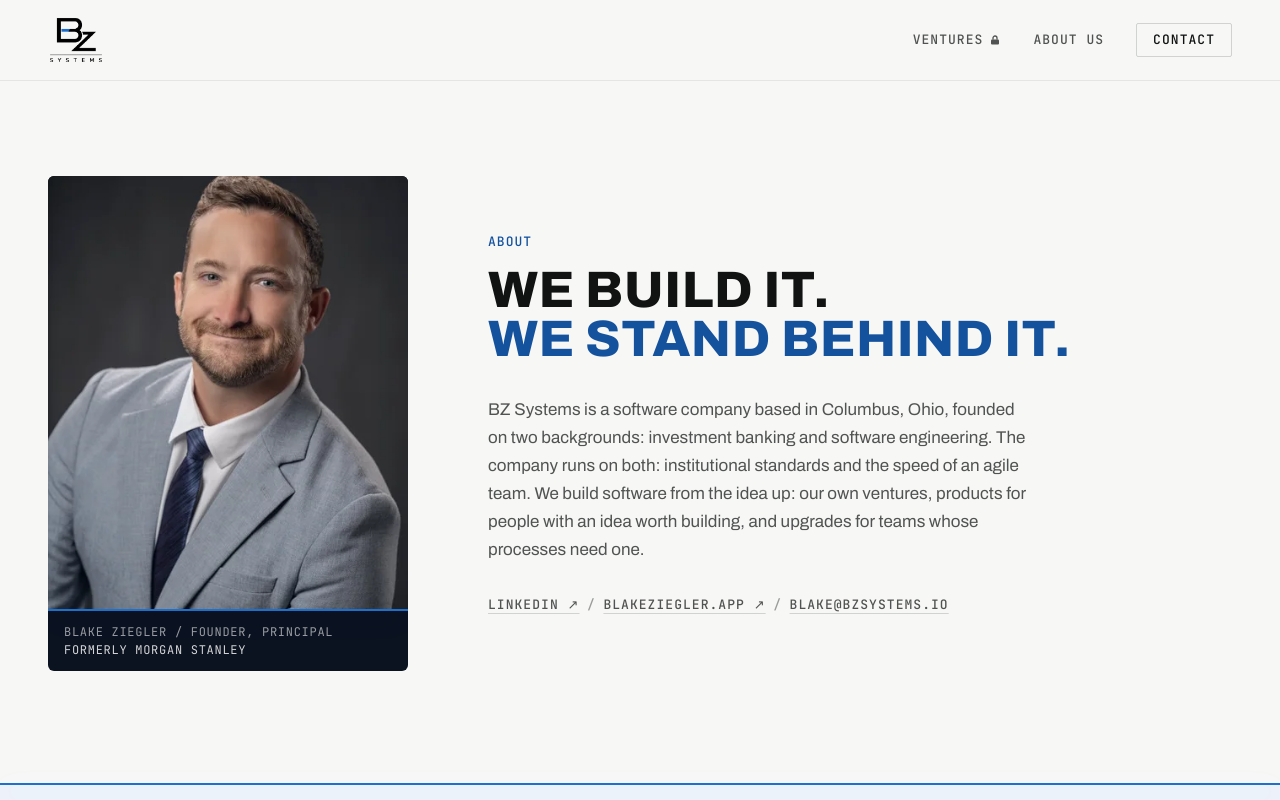
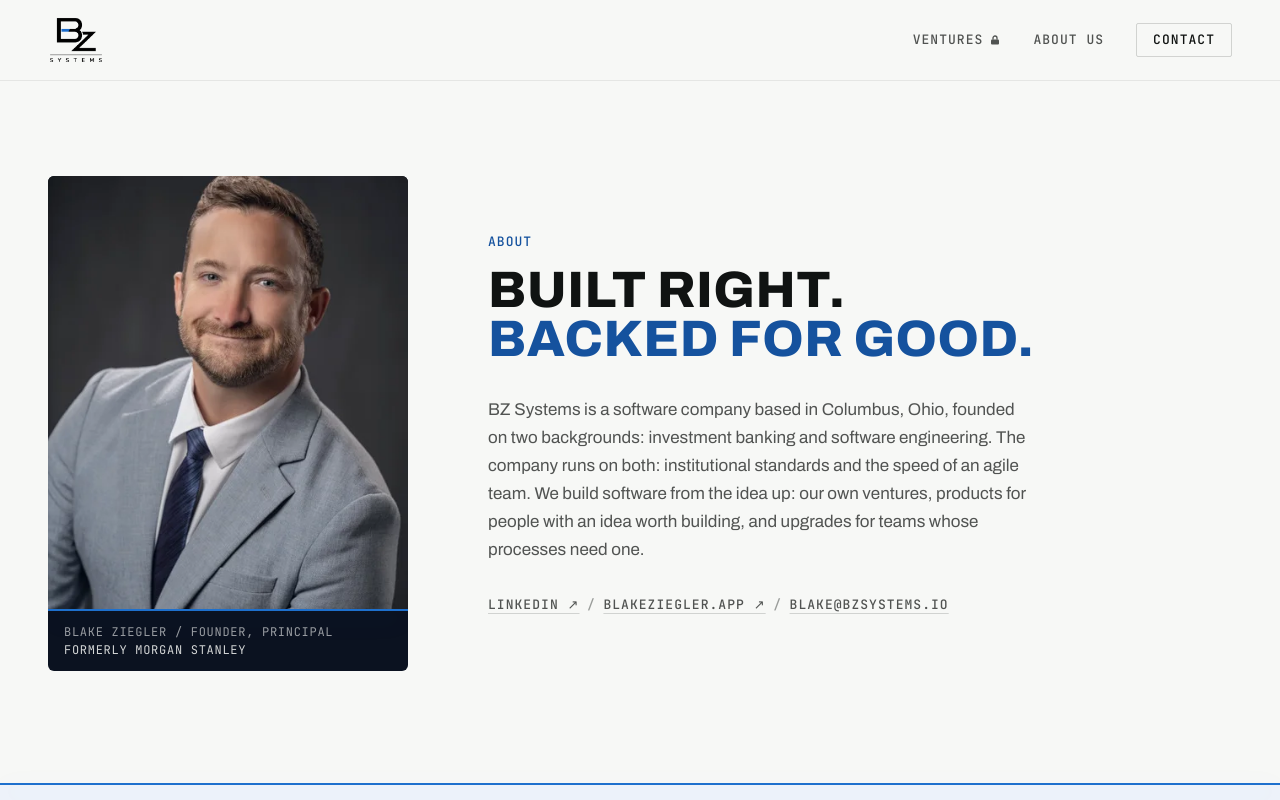
Before and after one commit to ZieglerBlake/bzsystems, a Next.js app: page /about in a window 1280 px wide. Shown: the top 800 px of the page. Built offline with nearby package versions, Linux system fonts and the light colour scheme.

Commit message:
About h1: BUILT RIGHT. / BACKED FOR GOOD.; HANDOFF: about + U.S. contractors

```diff
--- a/app/about/page.tsx
+++ b/app/about/page.tsx
@@ -85,9 +85,9 @@
                 className="rise-in rise-in-delay-1 type-extended mt-4 text-display uppercase"
                 style={{ fontSize: "clamp(1.3rem, 4vw, 3.25rem)" }}
               >
-                We build it.
+                Built right.
                 <br />
-                <span className="text-signal-bright">We stand behind it.</span>
+                <span className="text-signal-bright">Backed for good.</span>
               </h1>
               <p className="rise-in rise-in-delay-2 mt-8 max-w-[56ch] text-body text-ink-dim">
                 BZ Systems is a software company based in Columbus, Ohio,
```
Also changed, not shown: 1 other file (tests, documents, lock files or other folders).
